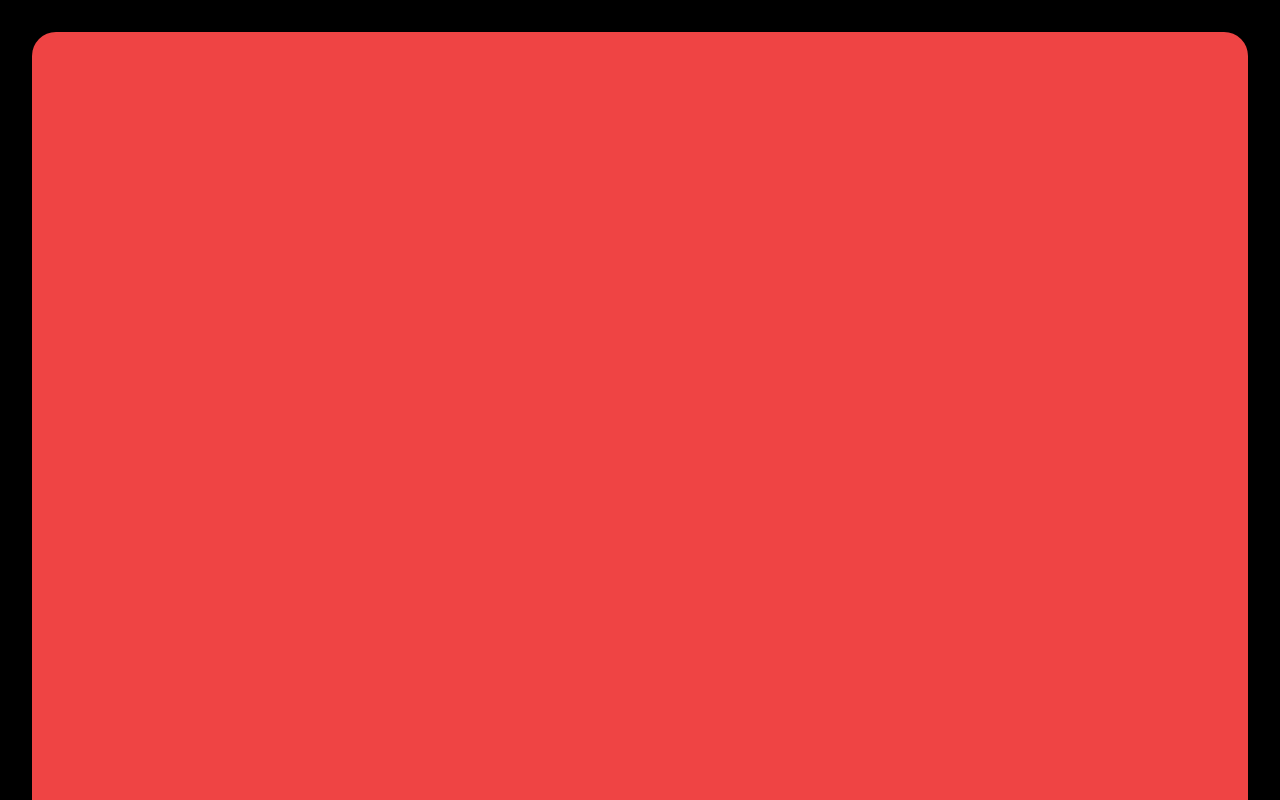
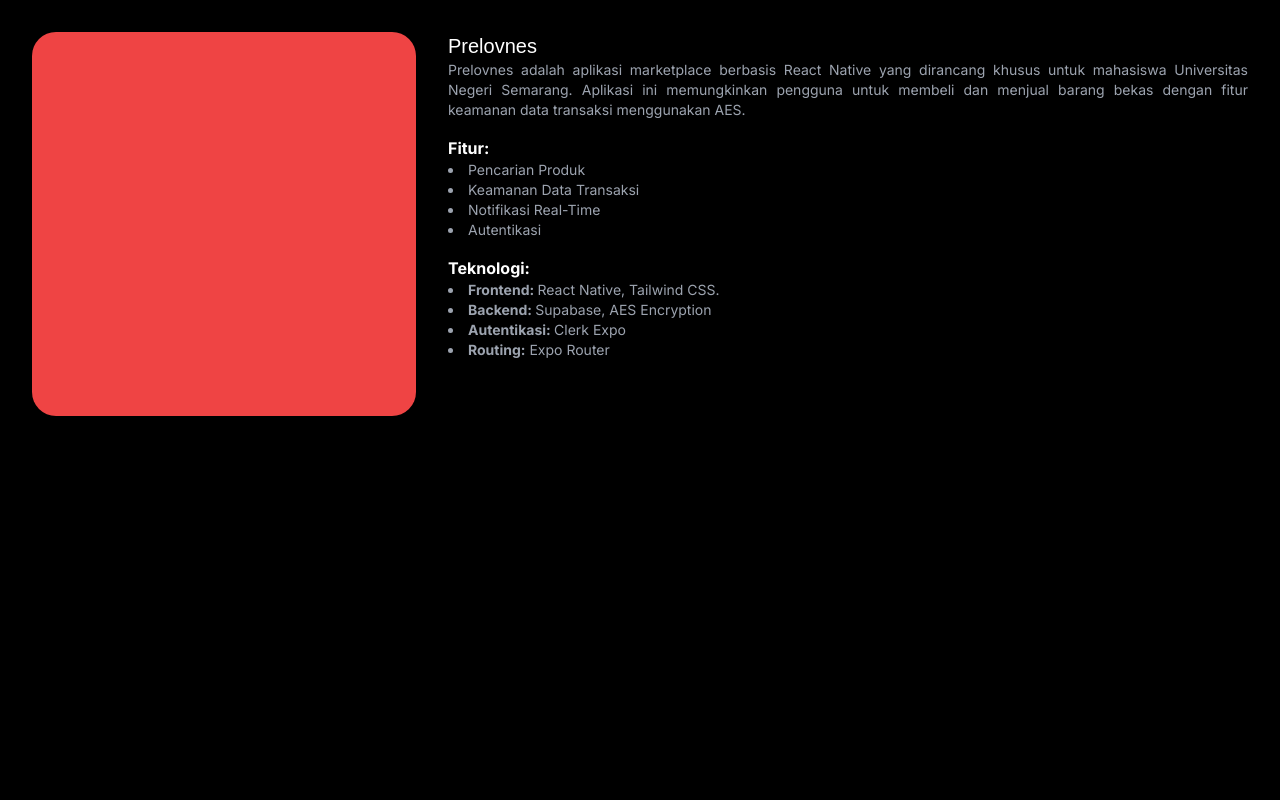
Before and after one commit to furqonStudio/furqon-studio-portfolio-2024, a Next.js app: page /projects in a window 1280 px wide. Shown: the top 800 px of the page. Built offline with nearby package versions, Linux system fonts and the light colour scheme; a web font is replaced by a local one.

Commit message:
feat: responsive project page

```diff
--- a/src/app/projects/page.tsx
+++ b/src/app/projects/page.tsx
@@ -1,8 +1,8 @@
 const ProjectsPage = () => {
   return (
-    <div className="text-white p-8">
+    <div className="text-white p-8 md:grid md:grid-cols-2 md:gap-8 lg:grid-cols-3">
       <div className="w-full bg-red-500 aspect-square rounded-3xl" />
-      <div className="mt-4">
+      <div className="mt-4 md:mt-0 lg:col-span-2">
         <h1 className="text-xl font-gasoek">Prelovnes</h1>
         <p className="text-sm text-justify font-inter text-gray-400 text-secondary">
           Prelovnes adalah aplikasi marketplace berbasis React Native yang
```
